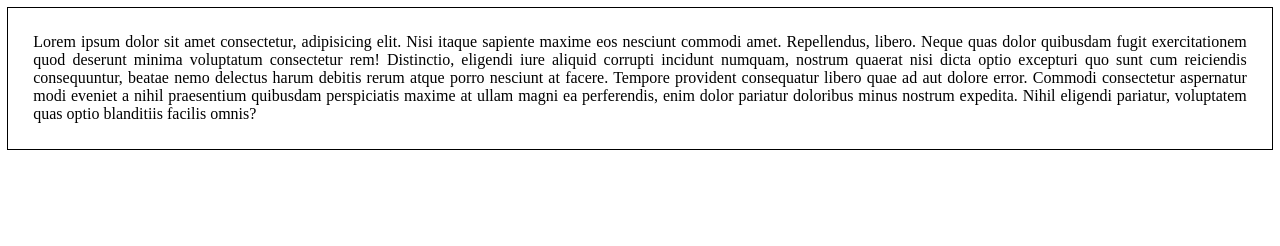
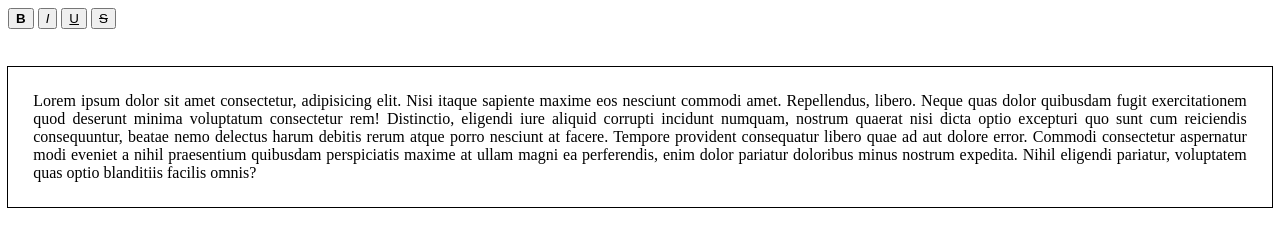
Before and after one commit to andre2xu/rich_text_editor, a website with bundled scripts: page index.html in a window 1280 px wide. Built offline with nearby package versions, Linux system fonts and the light colour scheme.

Commit message:
Created buttons to apply formatting to text.

```diff
--- a/index.html
+++ b/index.html
@@ -11,10 +11,18 @@
             outline: thin solid #000;
             padding: 2%;
             text-align: justify;
+            margin-top: 3%;
         }
     </style>
 </head>
 <body>
+    <div id="font-formats">
+        <button id="bold" style="font-weight: bold;">B</button>
+        <button id="italic" style="font-style: italic;">I</button>
+        <button id="underline" style="text-decoration: underline;">U</button>
+        <button id="strikethrough" style="text-decoration: line-through;">S</button>
+    </div>
+
     <div id="text-box">
         Lorem ipsum dolor sit amet consectetur, adipisicing elit. Nisi itaque sapiente maxime eos nesciunt commodi amet. Repellendus, libero. Neque quas dolor quibusdam fugit exercitationem quod deserunt minima voluptatum consectetur rem! Distinctio, eligendi iure aliquid corrupti incidunt numquam, nostrum quaerat nisi dicta optio excepturi quo sunt cum reiciendis consequuntur, beatae nemo delectus harum debitis rerum atque porro nesciunt at facere. Tempore provident consequatur libero quae ad aut dolore error. Commodi consectetur aspernatur modi eveniet a nihil praesentium quibusdam perspiciatis maxime at ullam magni ea perferendis, enim dolor pariatur doloribus minus nostrum expedita. Nihil eligendi pariatur, voluptatem quas optio blanditiis facilis omnis?
     </div>
```
